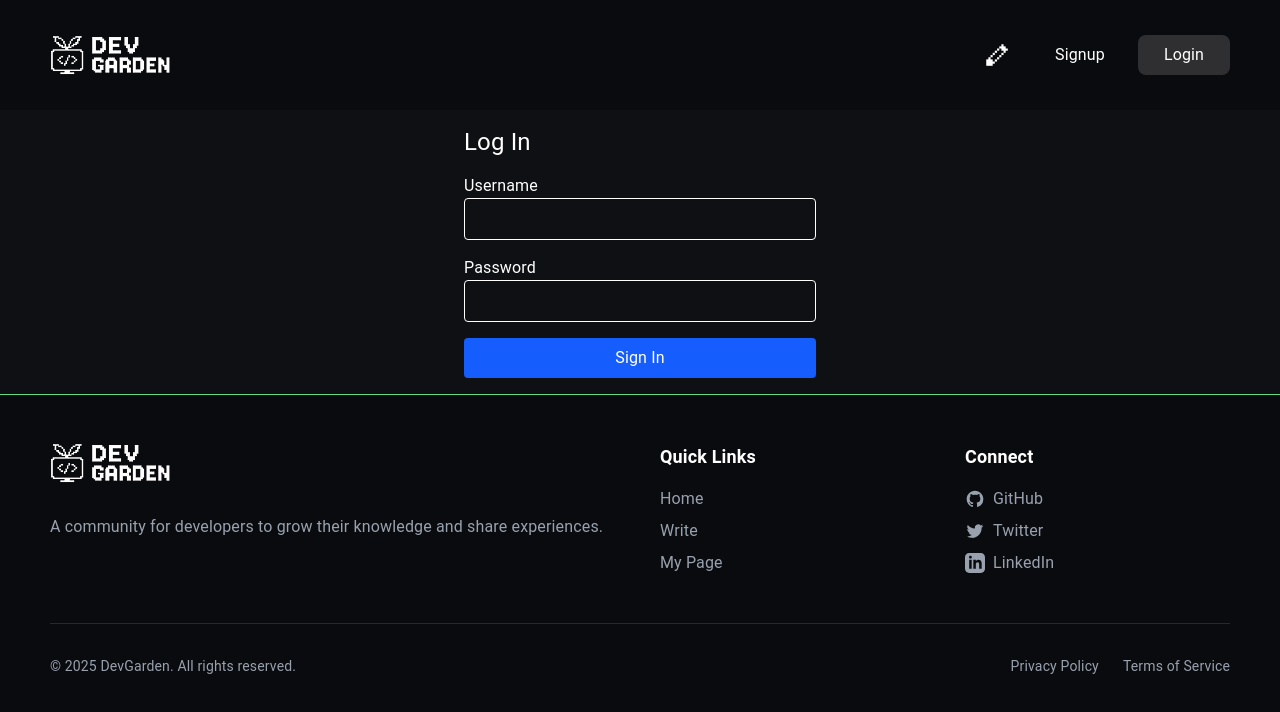
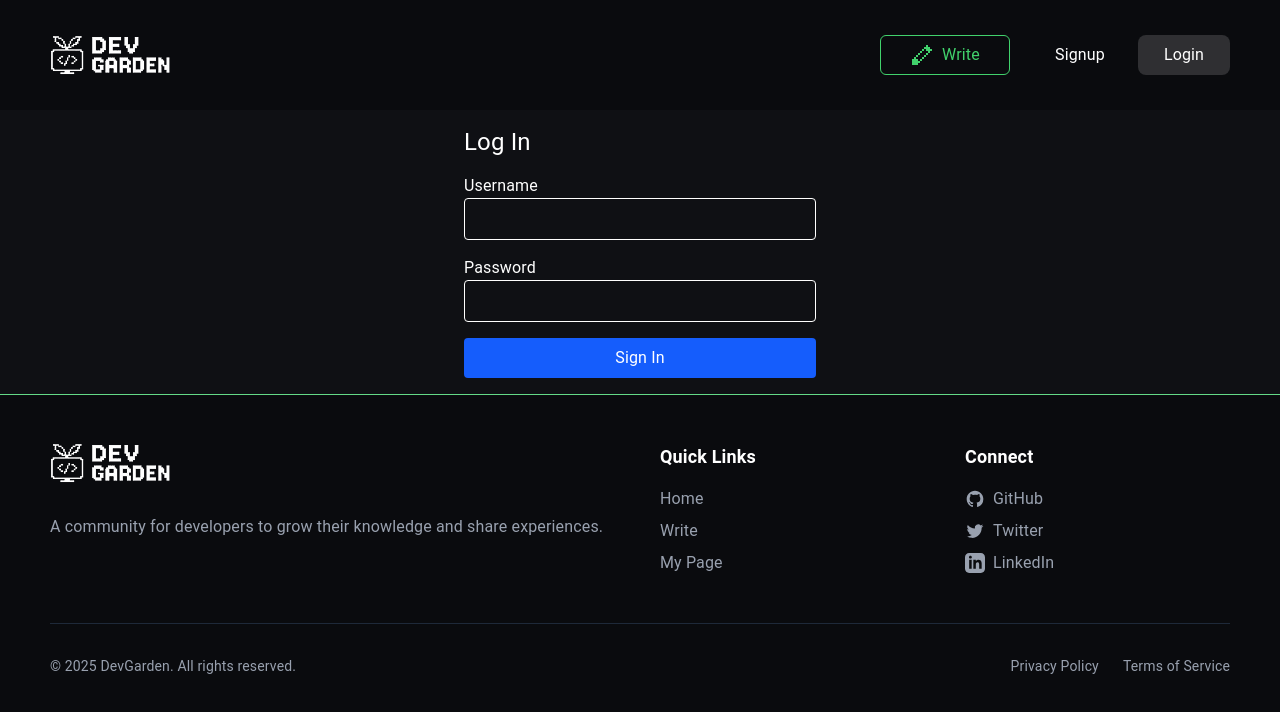
Before and after one commit to Bakhtiyor7/devgarden-nextjs, a Next.js app: page /login in a window 1280 px wide. Shown: the top 712 px of the page. Built offline with nearby package versions, Linux system fonts and the light colour scheme; no server answers; what @mui/material-nextjs would draw is missing.

Commit message:
✨ feat: integrate DungGeunMo font into Header component and update styles for improved aesthetics

```diff
--- a/src/components/header.tsx
+++ b/src/components/header.tsx
@@ -1,6 +1,14 @@
 import React from "react";
 import Image from "next/image";
 import "./styles/header.css"; // Import the CSS file for styling
+import localFont from "next/font/local";
+
+const dg = localFont({
+  src: "../fonts/DungGeunMo.ttf", // adjust path if needed
+  weight: "400",
+  style: "normal",
+  display: "swap",
+});
 
 const Header = () => {
   return (
@@ -8,7 +16,9 @@ const Header = () => {
       <div className={"wrapper"}>
         <div className={"container"}>
           <div className={"left-container"}>
-            <div className="header-title">Where Bugs Turn Into Butterflies</div>
+            <div className={`${dg.className} header-title`}>
+              Where Bugs Turn Into Butterflies
+            </div>
             <div className="header-subtitle">
               Dev Garden turns your thoughts into a growing knowledge garden.
               Write, learn, and collaborate—one post at a time.
--- a/src/components/navbar.tsx
+++ b/src/components/navbar.tsx
@@ -40,12 +40,17 @@ export default function Navbar() {
             {/* Write Icon/Link */}
             <Link
               href="/write"
-              className="flex items-center text-white hover:text-blue-500 transition-colors"
+              className="flex items-center justify-center text-[#41D26C] transition-colors border border-[#41D26C] w-[130px] h-[40px] px-6 py-2 rounded-md"
             >
-              {/* <span className="ml-2">Write</span> */}
-              <Image src="/write.png" alt="Write" width={26} height={26} />
+              <Image
+                src="/write.png"
+                alt="Write"
+                width={24}
+                height={24}
+                className="write-icon"
+              />
+              <span className="ml-2 text-[#41D26C]">Write</span>
             </Link>
-
             {/* Mypage Icon/Link */}
             {isSignedIn ? (
               <Link
--- a/src/components/styles/header.css
+++ b/src/components/styles/header.css
@@ -83,7 +83,11 @@
 }
 
 .header .container .left-container .write-button:hover {
-  background-color: #2563eb;
+  background: #3ec766;
+}
+
+.header .container .left-container .write-button:active {
+  background: #3cc264;
 }
 
 .header .container .right-container {
```
Also changed, not shown: public/write.png.
